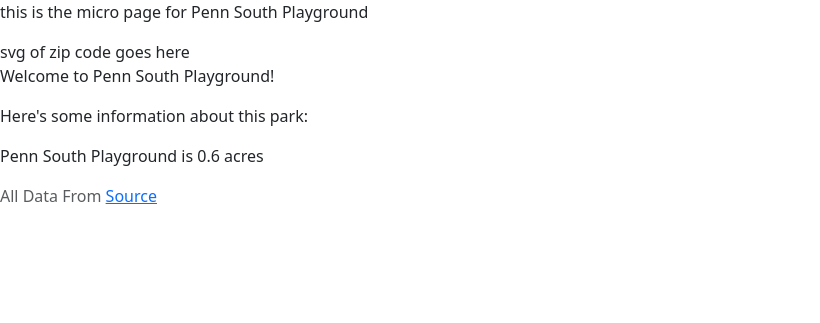
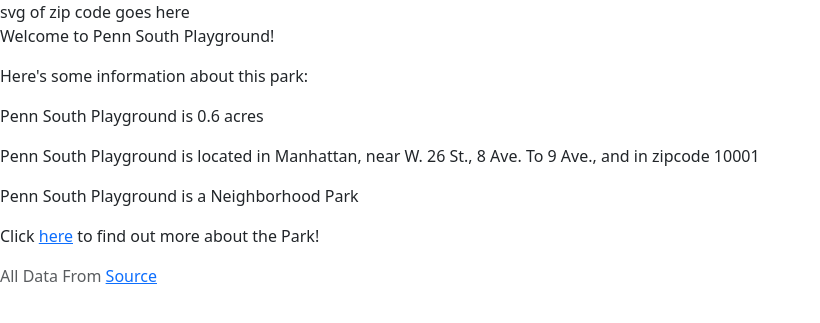
Before and after one commit to Aleciis/Data_Journalism, a Flask app: a page that uses templates/micro_page.html in a window 1280 px wide. Shown: the part 56-379 px from the top of the page, without its empty margins (0-820 px from the left). Run offline with Flask 3, Linux system fonts and the light colour scheme; some libraries are stand-ins or nearby versions.

```diff
--- a/server.py
+++ b/server.py
@@ -45,18 +45,34 @@ def micro():
     print(f"request.url={request.query_string}")
     Individual_Park=request.query_string.decode()
     Individual_Park_Spaces=Individual_Park.replace("_", " ")
-    #print(Individual_Park_Spaces)
+    Individual_Park_Spaces_decoded=Individual_Park_Spaces.replace("%27", "'")
+    print(Individual_Park_Spaces_decoded)
     Parks= data.keys()
     Parks_Underscored= []
     for key in Parks:
         key = key.replace(" ", "_")
         Parks_Underscored.append(key)
-    Individual_Park_Spaces_String = str(Individual_Park_Spaces)
-    print(data[Individual_Park_Spaces_String]["ACRES"])
+    Individual_Park_Spaces_String = str(Individual_Park_Spaces_decoded)
+    #print(Individual_Park_Spaces)
+    #print(data[Individual_Park_Spaces_String]["BOROUGH"])
+
+    for borough in data[Individual_Park_Spaces_String]["BOROUGH"]:
+        if str(borough) == "M":
+            borough = "Manhattan"
+        if str(borough) == "B":
+            borough = "Brooklyn"
+        if str(borough) == "X":
+            borough = "The Bronx"
+        if str(borough) == "Q":
+            borough = "Queens"
+        if str(borough) == "R":
+            borough = "Staten Island"
+    print(borough)
+    print(data[Individual_Park_Spaces_String])
     #print(Parks_underscored)
 
 
-    return render_template('micro_page.html',  Parks= data.keys(), Parks_Underscored=Parks_Underscored, Parks_and_Parks_Underscored=zip(Parks,Parks_Underscored), Individual_Park_Spaces = Individual_Park_Spaces, Park_Acres = data[Individual_Park_Spaces_String]["ACRES"])
+    return render_template('micro_page.html',  Parks= data.keys(), Parks_Underscored=Parks_Underscored, Parks_and_Parks_Underscored=zip(Parks,Parks_Underscored), Individual_Park_Spaces = Individual_Park_Spaces_String, Park_Acres = data[Individual_Park_Spaces_String]["ACRES"],Park_Borough = borough,Park_Location = data[Individual_Park_Spaces_String]["LOCATION"],Park_Type = data[Individual_Park_Spaces_String]["TYPECATEGORY"],Park_URL = data[Individual_Park_Spaces_String]["URL"],Park_Zipcode = data[Individual_Park_Spaces_String]["ZIPCODE"])
 
 
 
--- a/templates/macro_page.html
+++ b/templates/macro_page.html
@@ -1,9 +1,9 @@
 {% include 'navbar.html' %}
 
     <p>Click on a Zip Code to see all the parks that are in it!</p>
-    svg of nyc zip codes goes here
+    {%include 'NYC_zipcode.svg'%}
 
     {% include 'footer.html' %}
-
+<script src="../script.js"></script>
   </body>
 </html>
--- a/templates/micro_page.html
+++ b/templates/micro_page.html
@@ -1,9 +1,16 @@
   <body>
     {% include 'navbar.html' %}
 
-    <p>this is the micro page for {{Individual_Park_Spaces}}</p>
+
   svg of zip code goes here
   <p>Welcome to {{Individual_Park_Spaces}}!</p>
   <p>Here's some information about this park:</p>
   <p>{{Individual_Park_Spaces}} is {{Park_Acres}} acres</p>
+  <p>{{Individual_Park_Spaces}} is located in {{Park_Borough}}, near {{Park_Location}}, and in zipcode {{Park_Zipcode}}</p>
+  <p>{{Individual_Park_Spaces}} is a {{Park_Type}}</p>
+  <p>Click <a href="{{Park_URL}}">here</a> to find out more about the Park!</p>
+  <p></p>
     {% include 'footer.html' %}
+  </body>
+  </html>
+  <!-- all that's left is to maybe dynamically generate text and add an svg of zip code, which I need to do for sub-macro page anyways -->
```
Also changed, not shown: script.js (added, +7 -0 lines), Data_Journalism/data/Parks_Data.json, templates/NYC_zipcode.svg (added).
